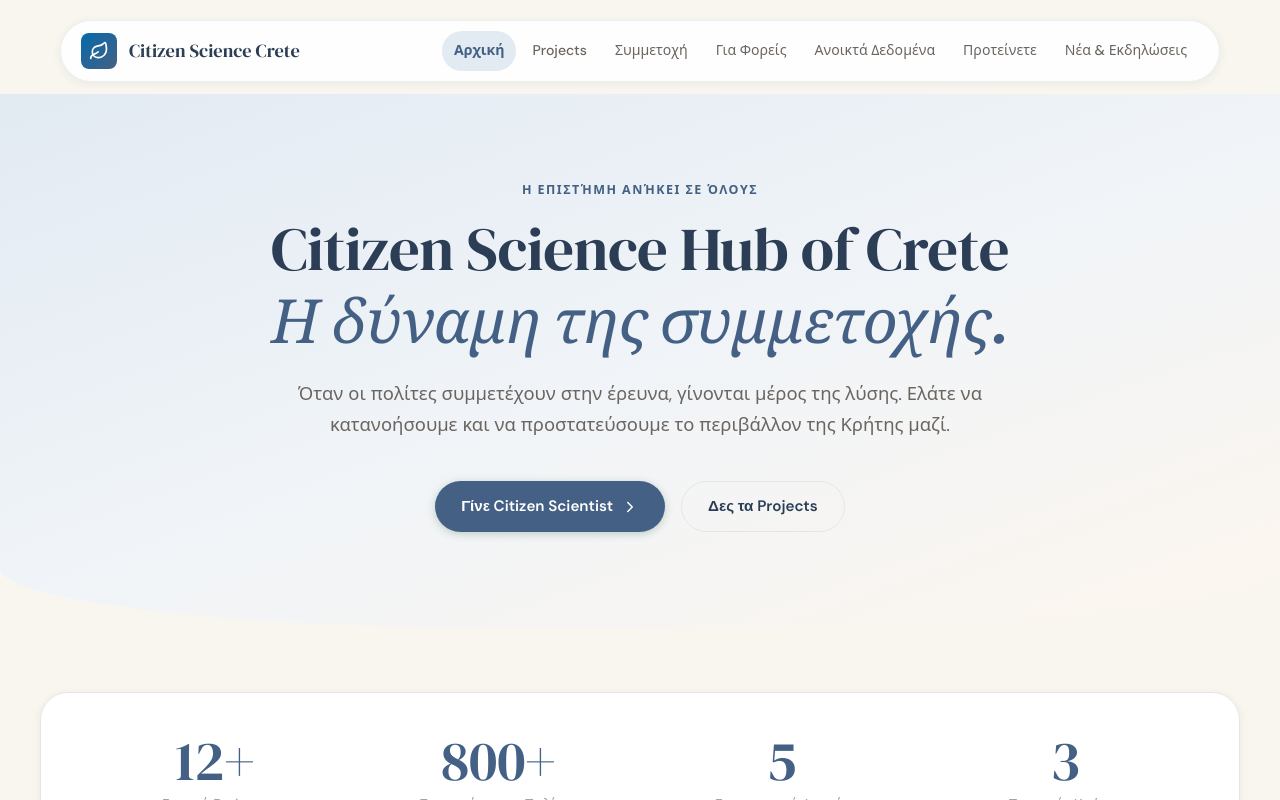
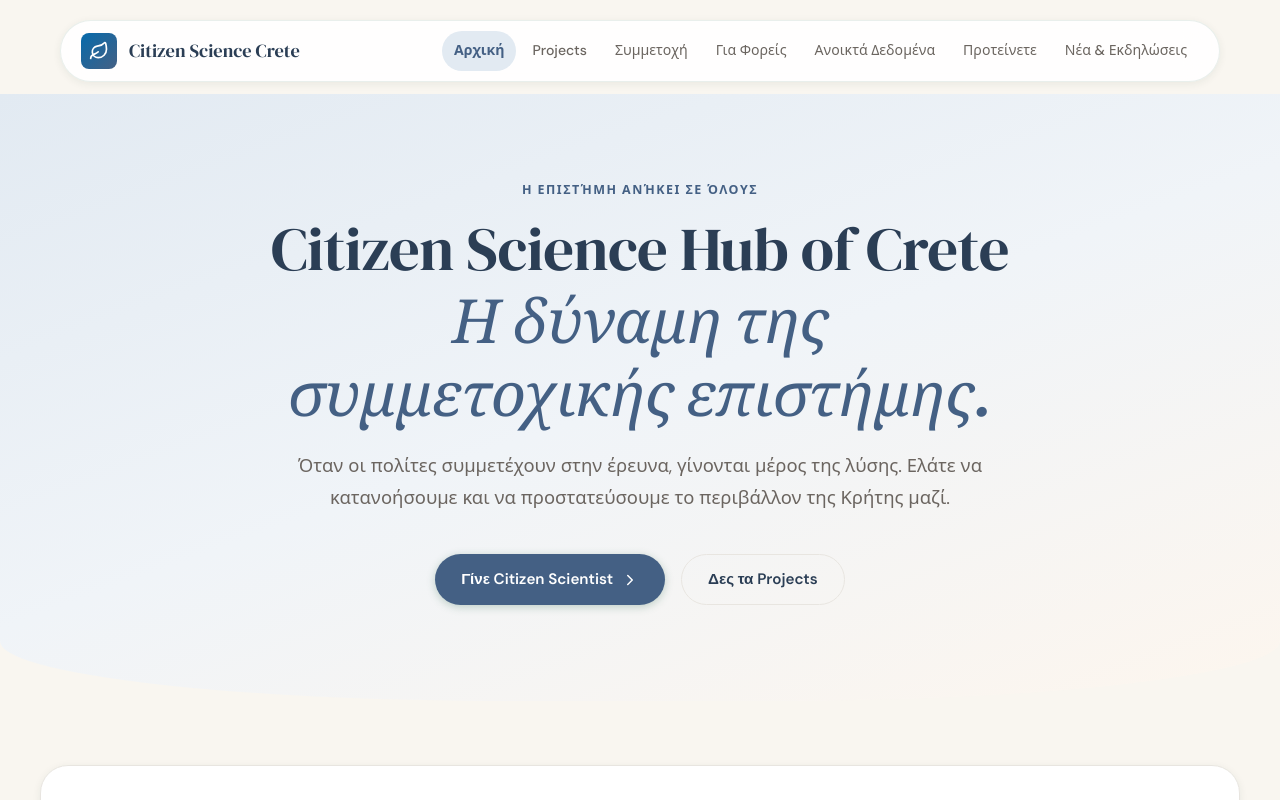
Before and after one commit to katartisikek/citizenscience, a React (Vite) app: page / in a window 1280 px wide. Shown: the top 800 px of the page. Built offline with nearby package versions, Linux system fonts and the light colour scheme.

Commit message:
content: update hero text to 'Η δύναμη της συμμετοχικής επιστήμης.'

```diff
--- a/src/pages/Home.jsx
+++ b/src/pages/Home.jsx
@@ -76,7 +76,7 @@
           <span className="overline">Η επιστήμη ανήκει σε όλους</span>
           <h1 style={{ marginBottom: '1.25rem' }}>
             {settings.heroTitle}{' '}
-            <em style={{ fontStyle: 'italic', color: 'var(--primary-700)' }}>Η δύναμη της συμμετοχής.</em>
+            <em style={{ fontStyle: 'italic', color: 'var(--primary-700)' }}>Η δύναμη της συμμετοχικής επιστήμης.</em>
           </h1>
           <p className="text-lead animate-fade-in delay-100" style={{ margin: '0 auto 2.5rem' }}>
             {settings.heroSubtitle}
```
